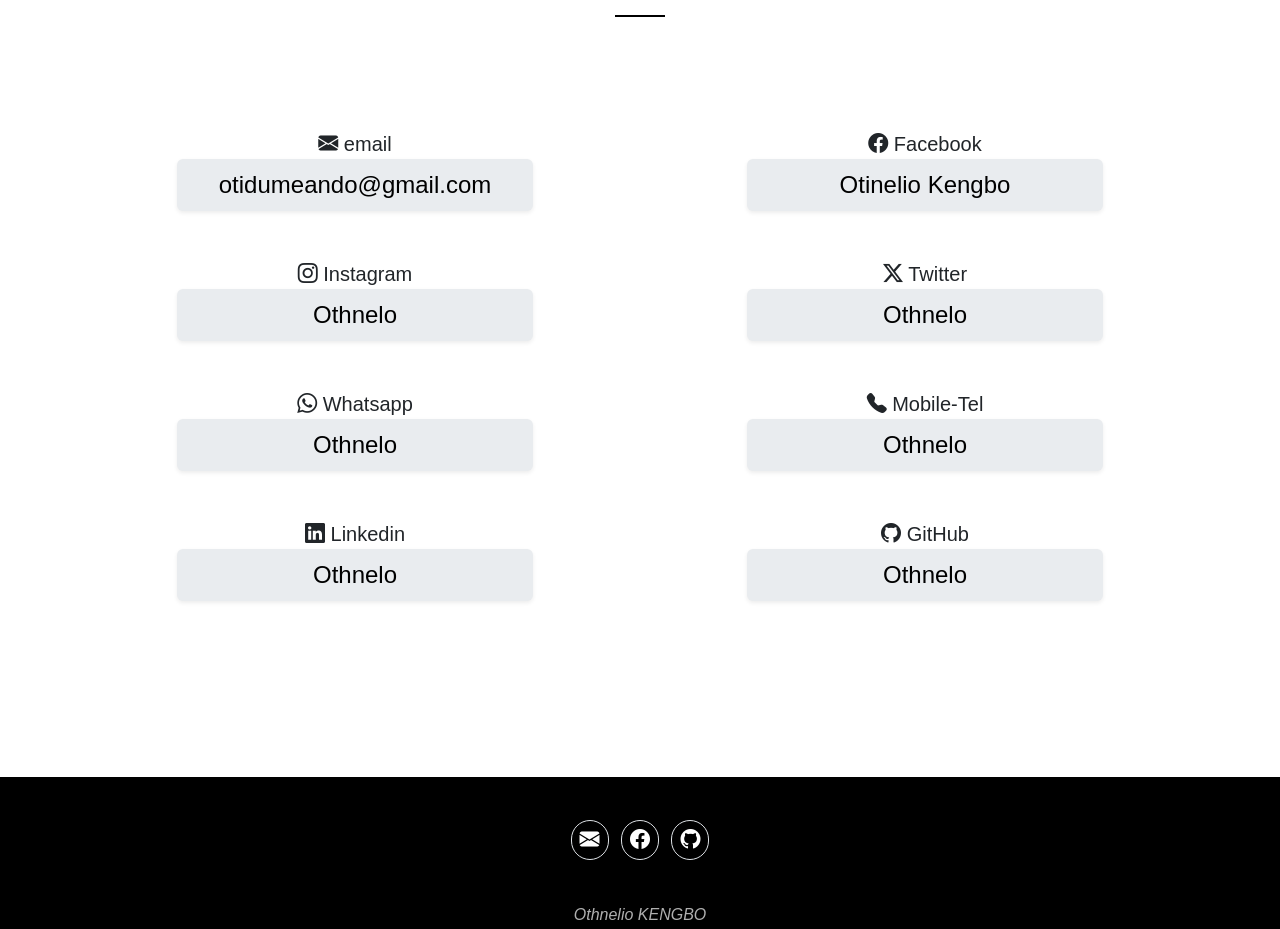
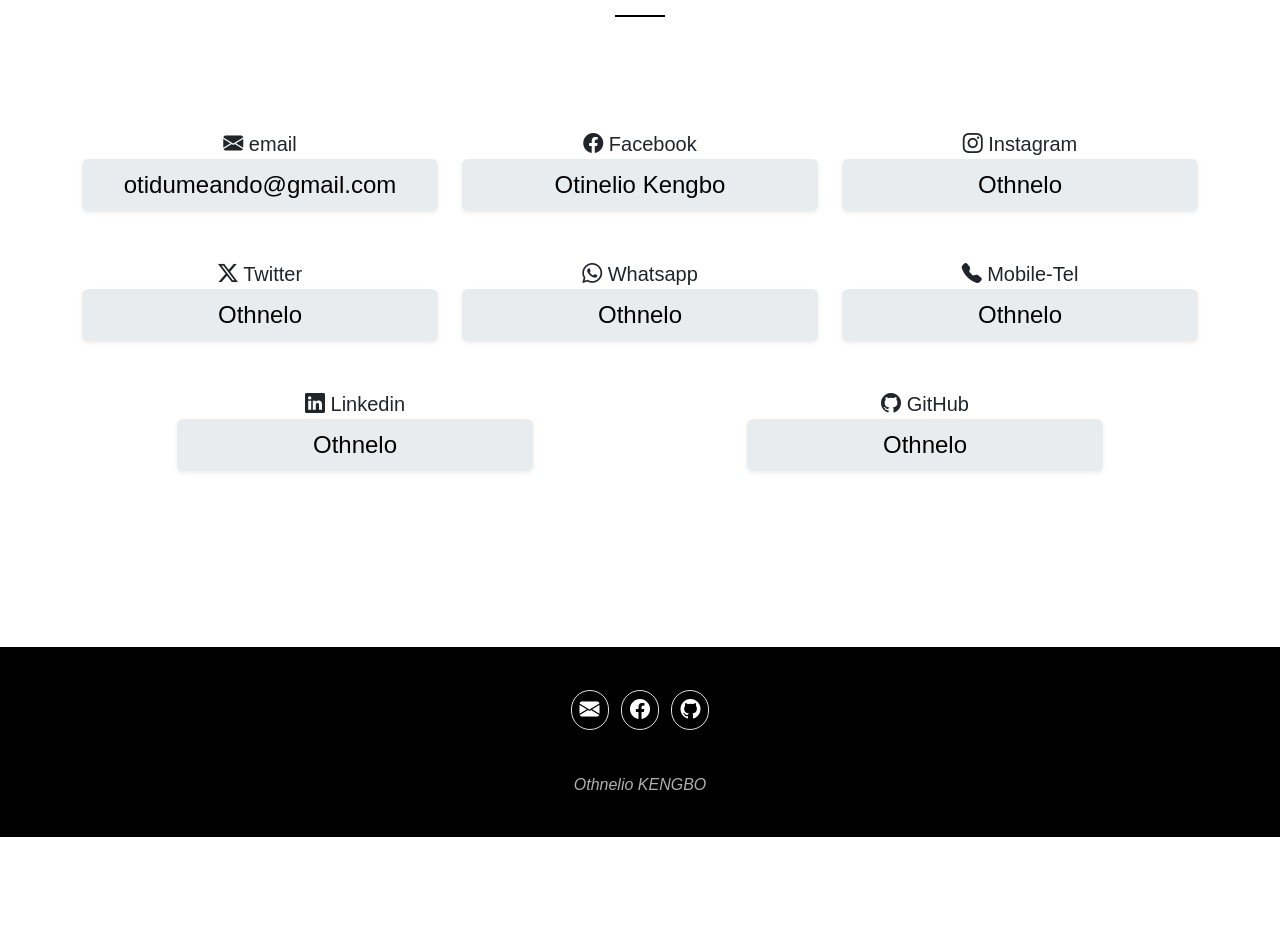
Before and after one commit to Otinelio/OtinelioPortfolio, a plain HTML site: page index.html in a window 1280 px wide. Shown: the part 4680-5609 px from the top of the page. After the commit the page ends 5517 px from the top, so only its background shows below. Drawn offline with nearby package versions, Linux system fonts and the light colour scheme.

Commit message:
new commit

```diff
--- a/index.html
+++ b/index.html
@@ -400,42 +400,42 @@
             <a href="#" class=" shadow-sm bg-body-secondary  rounded fs-4 d-block text-center py-2" id="facebook">Otinelio Kengbo</a>
 
           </div>
-          <div class="col-lg-4 col-md-8 col-10 mx-5 mb-lg-5 mb-4">
+          <div class="col-lg-4 col-md-8 col-10 mb-lg-5 mb-4">
 
             <label for="instagram" class=" bi bi-instagram fs-5 d-block text-center">  Instagram</label>
 
             <a href="#" class="shadow-sm bg-body-secondary  rounded fs-4 d-block text-center py-2" id="instagram">     Othnelo</a>
 
           </div>
-          <div class="col-lg-4 col-md-8 col-10 mx-5 mb-lg-5 mb-4">
+          <div class="col-lg-4 col-md-8 col-10 mb-lg-5 mb-4">
 
             <label for="twitter" class="bi bi-twitter-x fs-5 d-block text-center">    Twitter</label>
 
             <a href="#" class=" shadow-sm bg-body-secondary  rounded fs-4 d-block text-center py-2" id="twitter">     Othnelo</a>
 
           </div>
-          <div class="col-lg-4 col-md-8 col-10 mx-5 mb-lg-5 mb-4">
+          <div class="col-lg-4 col-md-8 col-10 mb-lg-5 mb-4">
 
             <label for="whatsapp" class="bi bi-whatsapp fs-5 d-block text-center">   Whatsapp</label>
 
             <a href="#" class=" shadow-sm bg-body-secondary  rounded fs-4 d-block text-center py-2" id="whatsapp">Othnelo</a>
 
           </div>
-          <div class="col-lg-4 col-md-8 col-10 mx-5 mb-lg-5 mb-4">
+          <div class="col-lg-4 col-md-8 col-10 mb-lg-5 mb-4">
 
             <label for="Mobile-tel" class=" bi bi-telephone-fill fs-5 d-block text-center">    Mobile-Tel</label>
 
             <a href="#" class=" shadow-sm bg-body-secondary  rounded fs-4 d-block text-center py-2" id="Mobile-tel">Othnelo</a>
 
           </div>
-          <div class="col-lg-4 col-md-8 col-10 mx-5 mb-lg-5 mb-4">
+          <div class="col-lg-4 col-md-8 col-10 mb-lg-5 mb-4">
 
             <label for="linkedin" class="bi bi-linkedin fs-5 d-block text-center">   Linkedin</label>
 
             <a href="#" class=" shadow-sm bg-body-secondary  rounded fs-4 d-block text-center py-2" id="linkedin">Othnelo</a>
 
           </div>
-          <div class="col-lg-4 col-md-8 col-10 mx-5">
+          <div class="col-lg-4 col-md-8 col-10">
 
             <label for="github" class=" bi bi-github fs-5 d-block text-center">    GitHub</label>
 
```
